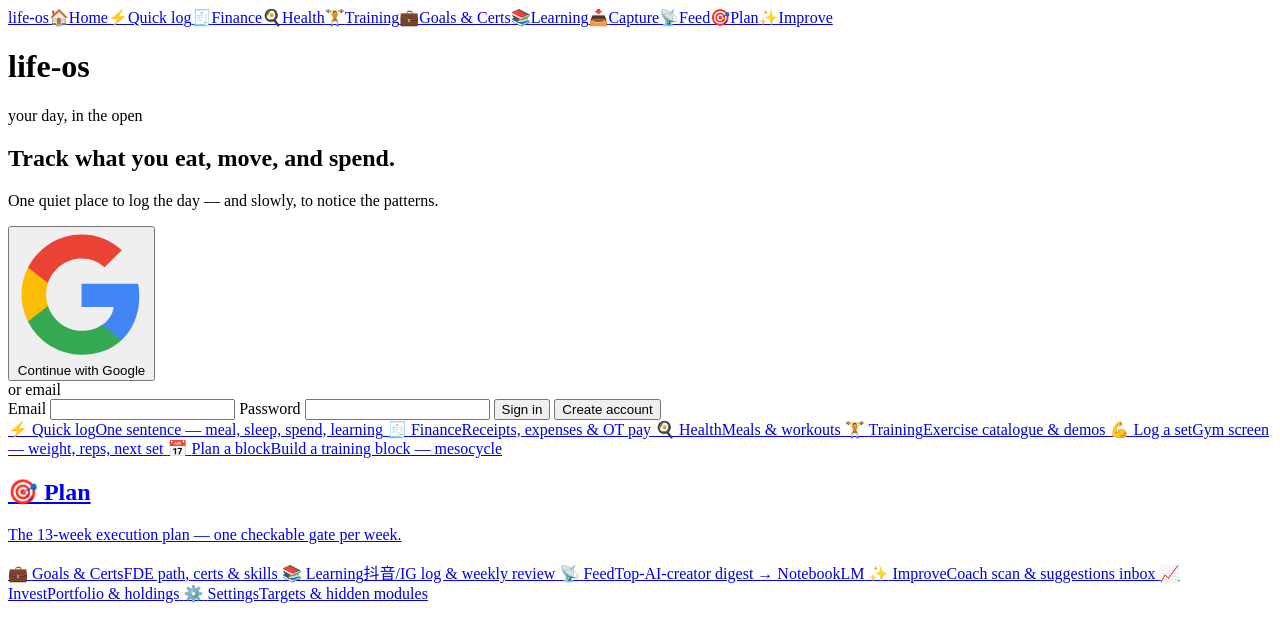
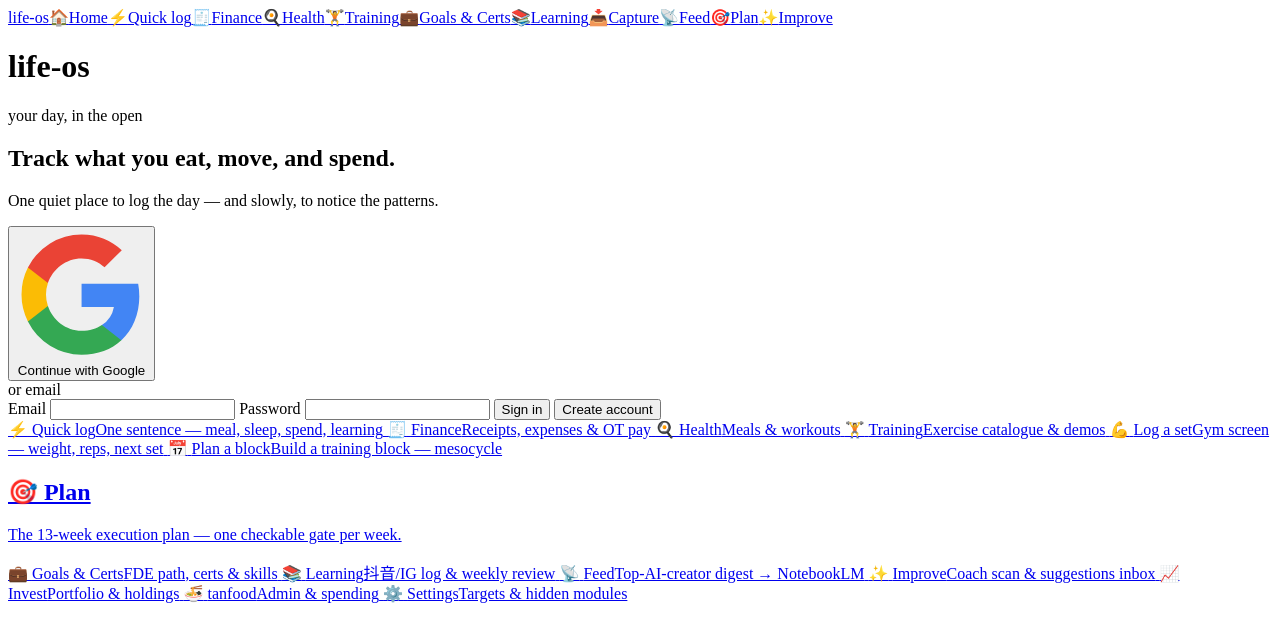
Before and after one commit to weng-yong-aipm/life-os, a website with bundled scripts: page index.html in a window 1280 px wide. Built offline with nearby package versions, Linux system fonts and the light colour scheme; a script that the page names is missing.

Commit message:
feat(hub): link card to tanfood admin (link only, no data)
Co-Authored-By: Claude Opus 5.5 (1M context) <noreply@anthropic.com>

```diff
--- a/index.html
+++ b/index.html
@@ -121,6 +121,10 @@
     <span class="ico">📈</span>
     <span><span class="name">Invest</span><span class="desc">Portfolio & holdings</span></span>
   </a>
+  <a class="hub-card" href="https://tanfood.pages.dev/#/admin" target="_blank" rel="noopener noreferrer">
+    <span class="ico">🍜</span>
+    <span><span class="name">tanfood</span><span class="desc">Admin & spending</span></span>
+  </a>
   <a class="hub-card" href="./settings/index.html">
     <span class="ico">⚙️</span>
     <span><span class="name">Settings</span><span class="desc">Targets & hidden modules</span></span>
```
